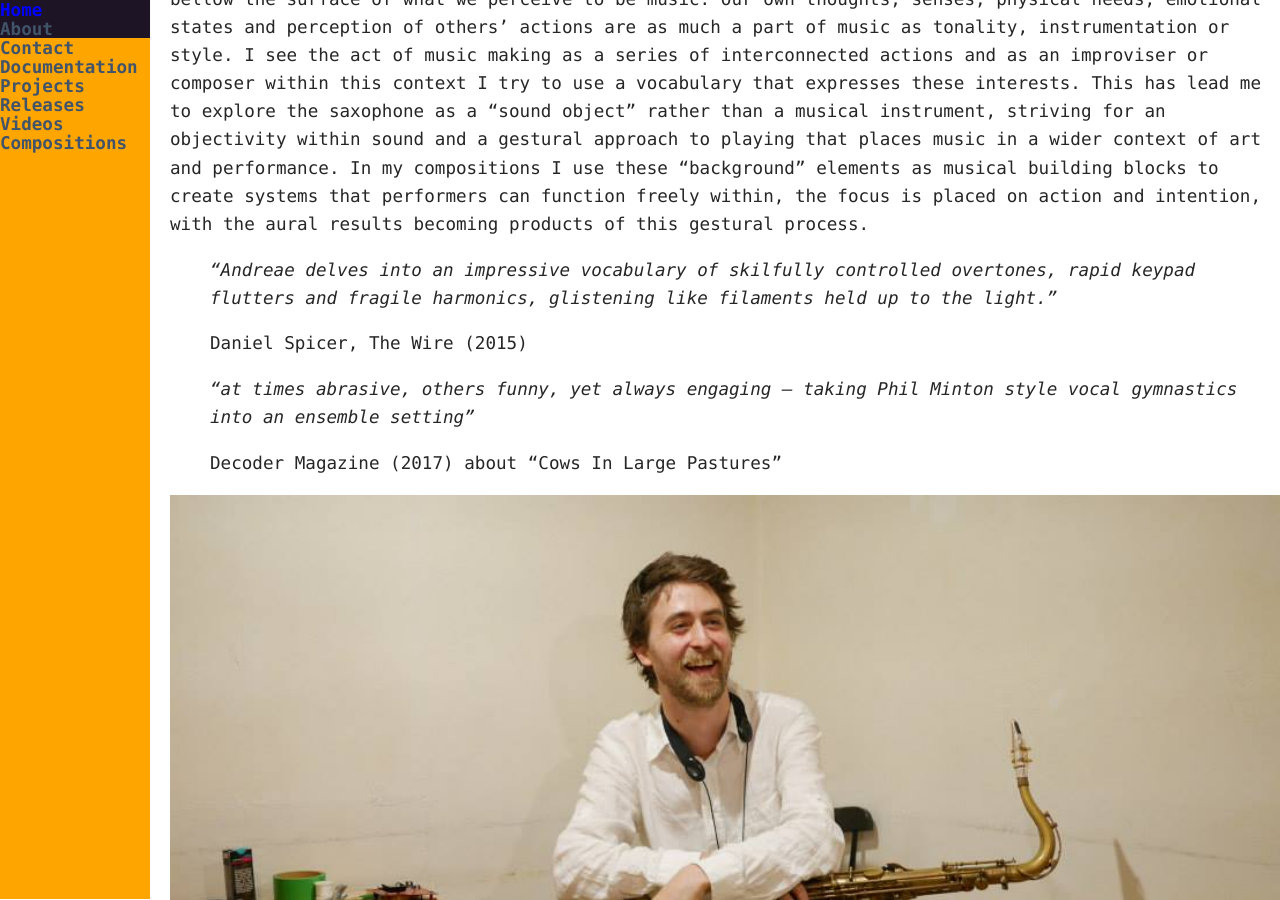
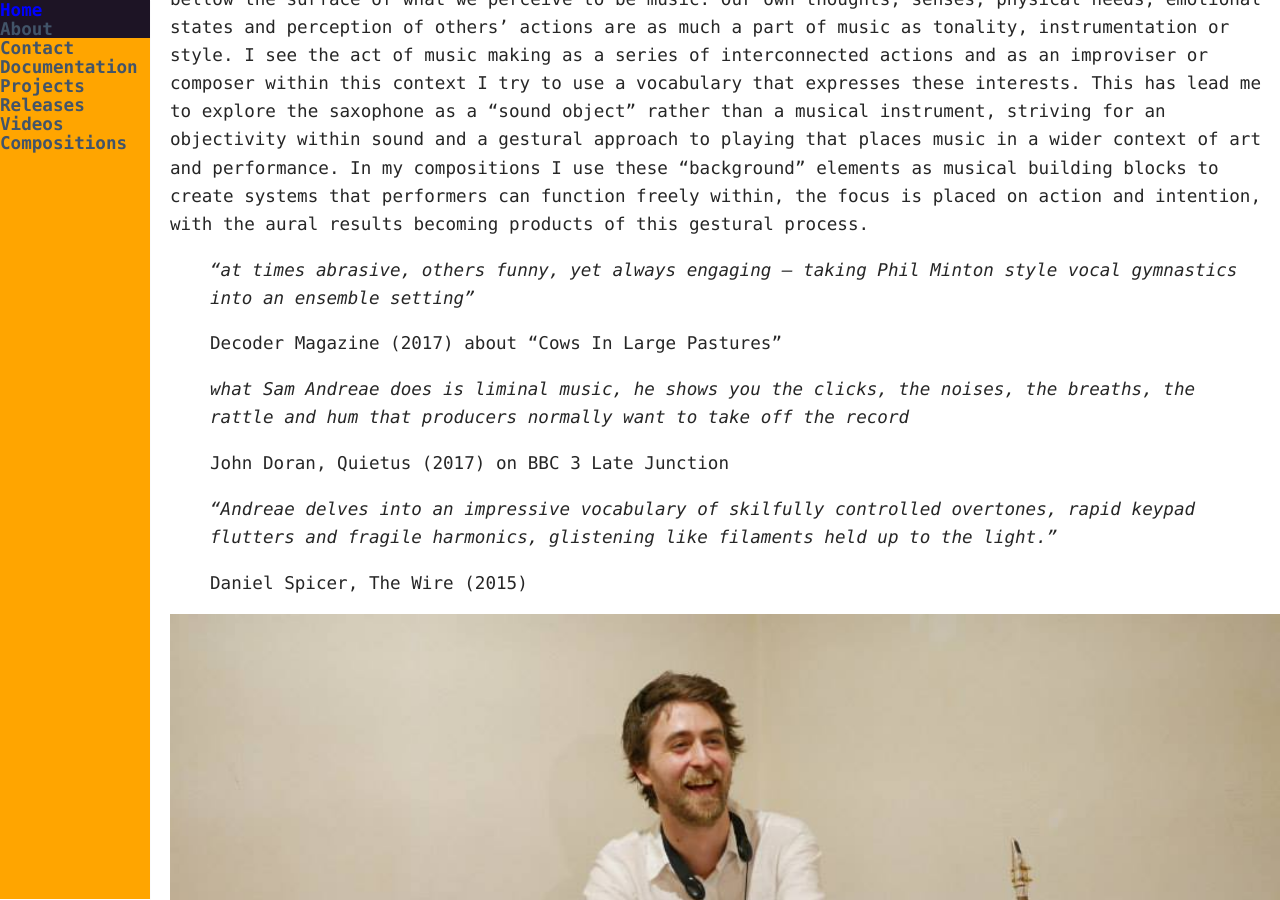
Before and after one commit to sandreae/sam-andreae-website, a Jekyll site: the page built from _pages/about.md, in a window 1280 px wide and 900 px high, scrolled down 768 px. Built offline with Jekyll 4.4.1, drawn with Linux system fonts in a browser that asks for light colours.

Commit message:
fix landing page

```diff
--- a/_pages/about.md
+++ b/_pages/about.md
@@ -10,12 +10,17 @@ permalink: /about/
 
 In both composition and improvisation I am intrigued by the processes and systems that function just bellow the surface of what we perceive to be music. Our own thoughts, senses, physical needs, emotional states and perception of others’ actions are as much a part of music as tonality, instrumentation or style. I see the act of music making as a series of interconnected actions and as an improviser or composer within this context I try to use a vocabulary that expresses these interests. This has lead me to explore the saxophone as a “sound object” rather than a musical instrument, striving for an objectivity within sound and a gestural approach to playing that places music in a wider context of art and performance. In my compositions I use these “background” elements as musical building blocks to create systems that performers can function freely within, the focus is placed on action and intention, with the aural results becoming products of this gestural process.
 
->*"Andreae delves into an impressive vocabulary of skilfully controlled overtones, rapid keypad flutters and fragile harmonics, glistening like filaments held up to the light."*
-
->Daniel Spicer, The Wire (2015)
 
 >*"at times abrasive, others funny, yet always engaging — taking Phil Minton style vocal gymnastics into an ensemble setting"*
 
 >Decoder Magazine (2017) about “Cows In Large Pastures”
 
+>*what Sam Andreae does is liminal music, he shows you the clicks, the noises, the breaths, the rattle and hum that producers normally want to take off the record*
+
+>John Doran, Quietus (2017) on BBC 3 Late Junction
+
+>*"Andreae delves into an impressive vocabulary of skilfully controlled overtones, rapid keypad flutters and fragile harmonics, glistening like filaments held up to the light."*
+
+>Daniel Spicer, The Wire (2015)
+
 ![sam]({{ site.baseurl }}/assets/img/bio/NOVEMBER4.jpg){:class="img-big"}
--- a/index.html
+++ b/index.html
@@ -1,3 +1,5 @@
 ---
-layout: default
+layout: page
 ---
+
+<div id="background-img"></div>
```
Also changed, not shown: 3 other files.
